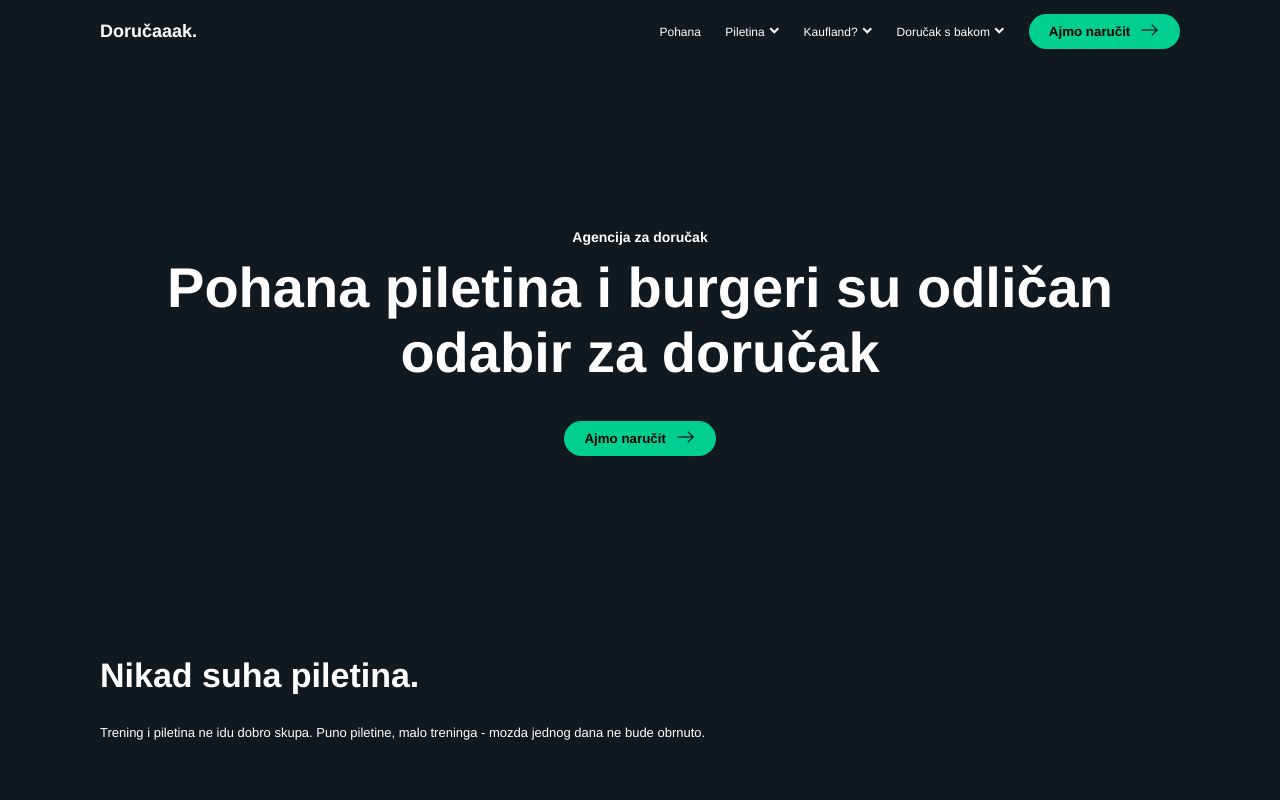
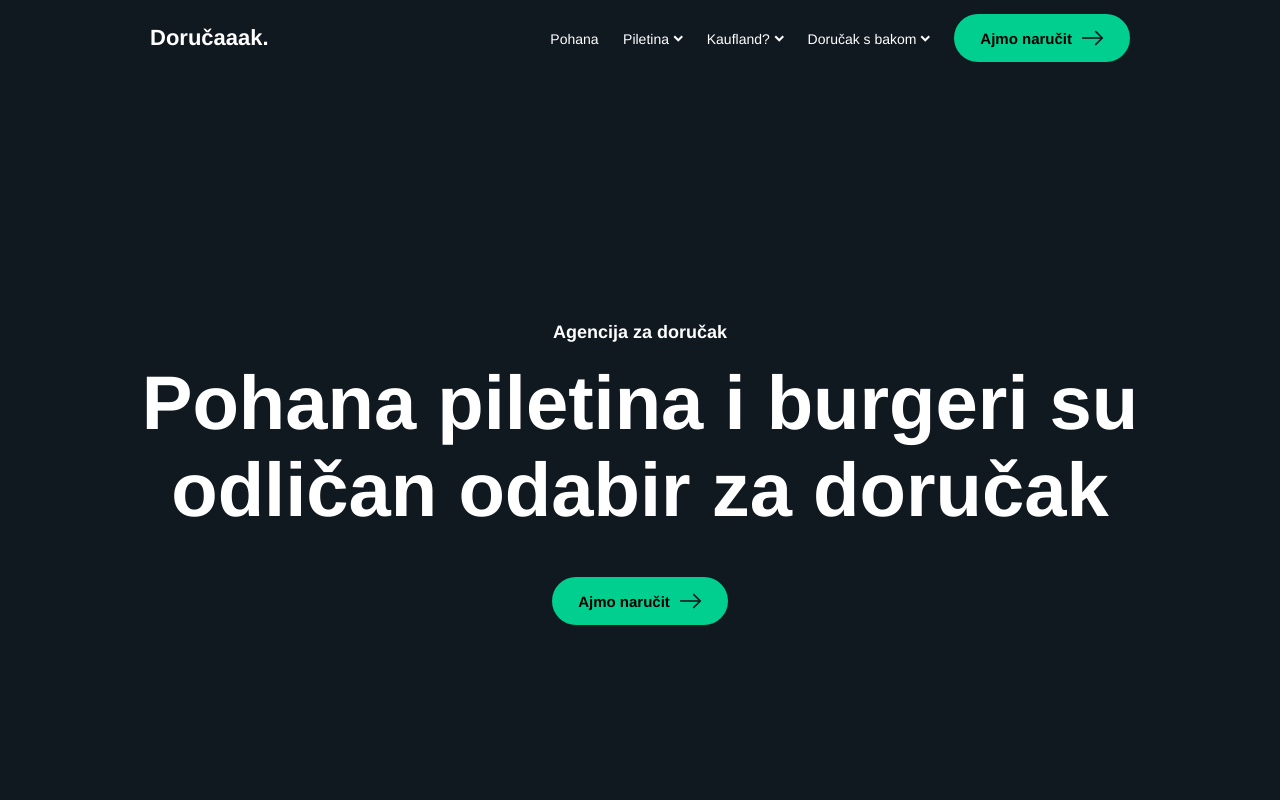
Before and after one commit to jmarsic/CSS-3-Breakfast, a plain HTML site: page index.html in a window 1280 px wide. Shown: the top 800 px of the page. Drawn offline with Linux system fonts and the light colour scheme.

Commit message:
fix nav chevron align and hero margines and add hover effect on button

```diff
--- a/index.html
+++ b/index.html
@@ -16,7 +16,8 @@
           <span class="nav__links__label">Pohana</span>
         </a>
         <a href class="nav__links-container">
-          <span class="nav__links__label">Piletina</span>
+          <span class="nav__links__label">
+            Piletina
             <img
               src="./assets/chevron-down.svg"
               alt=""
@@ -24,6 +25,7 @@
               width="10"
               class="nav__links__chevron"
             />
+          </span>
           <div class="nav__submenu">
             <a href>Proces pohanja</a>
             <a href>Majonez</a>
@@ -33,7 +35,8 @@
           </div>
         </a>
         <a href class="nav__links-container">
-          <span class="nav__links__label">Kaufland?</span>
+          <span class="nav__links__label">
+            Kaufland?
             <img
               src="./assets/chevron-down.svg"
               alt=""
@@ -41,9 +44,11 @@
               width="10"
               class="nav__links__chevron"
             />
+          </span>
         </a>
         <a href class="nav__links-container">
-          <span class="nav__links__label">Doručak s bakom</span>
+          <span class="nav__links__label">
+            Doručak s bakom
             <img
               src="./assets/chevron-down.svg"
               alt=""
@@ -51,16 +56,19 @@
               width="10"
               class="nav__links__chevron"
             />
+          </span>
         </a>
         <button class="nav__links__order-button">
-          <span class="nav__links__order-label">Ajmo naručit</span>
+          <span class="nav__links__order-label">
+            Ajmo naručit
             <img
               src="./assets/arrow-right.svg"
               alt=""
-            height="12"
-            width="20"
+              height="20"
+              width="22"
               class="nav__order-button__chevron-img"
             />
+          </span>
         </button>
       </div>
     </nav>
@@ -70,14 +78,16 @@
         Pohana piletina i burgeri su odličan odabir za doručak
       </h1>
       <button class="hero__order-button">
-        <span class="hero__order-label">Ajmo naručit</span>
+        <span class="hero__order-label">
+          Ajmo naručit
           <img
             src="./assets/arrow-right.svg"
             alt=""
-          height="12"
-          width="20"
+            height="20"
+            width="22"
             class="hero__order-button__chevron-img"
           />
+        </span>
       </button>
     </div>
     <div class="content">
--- a/style.css
+++ b/style.css
@@ -32,14 +32,14 @@ p {
   display: flex;
   justify-content: space-between;
   align-items: center;
-  margin-left: 100px;
-  margin-right: 100px;
+  margin-left: 150px;
+  margin-right: 150px;
   margin-top: 14px;
 }
 
 .nav__logo__label {
   color: #ffffff;
-  font-size: 18px;
+  font-size: 22px;
   font-weight: 600;
   transition: color 0.5 ease;
 }
@@ -63,9 +63,9 @@ p {
 }
 
 .nav__links__label {
-  font-size: 12px;
-  color: white;
-  transition: color;
+  font-size: 14px;
+  color: #ffffff;
+  transition: color 0.4s ease;
 }
 
 .nav__links__label:hover {
@@ -83,20 +83,27 @@ p {
 
 .nav__links__order-button {
   background-color: #00cf8f;
-  padding: 10px;
+  padding: 14px 16px;
   border: 0px;
   border-radius: 25px;
   cursor: pointer;
+  transition: background-color 0.4s ease;
+}
+
+.nav__links__order-button:hover {
+  background-color: #f09400;
 }
 
 .nav__links__order-label {
   padding-left: 10px;
-  margin-right: 6px;
-
-  font-weight: 600;
+  font-size: 15px;
+  font-weight: 700;
+  display: flex;
+  align-items: center;
 }
 
 .nav__order-button__chevron-img {
+  margin-left: 10px;
   margin-right: 10px;
 }
 
@@ -107,19 +114,19 @@ p {
 .hero-info {
   color: #ffffff;
   text-align: center;
-  font-size: 14px;
+  font-size: 18px;
   font-weight: 600;
-  margin-top: 180px;
-  margin-bottom: 10px;
+  margin-top: 260px;
+  margin-bottom: 16px;
 }
 
 .hero-heading {
   color: #ffffff;
   text-align: center;
-  font-size: 56px;
+  font-size: 76px;
   padding-left: 120px;
   padding-right: 120px;
-  margin-bottom: 36px
+  margin-bottom: 44px;
 }
 
 .hero__order-button {
@@ -127,25 +134,34 @@ p {
   margin-left: auto;
   margin-right: auto;
   background-color: #00cf8f;
-  padding: 10px;
+  padding: 14px 16px;
   border: 0;
   border-radius: 30px;
   cursor: pointer;
-  margin-bottom: 200px;
+  margin-bottom: 300px;
+  transition: background-color 0.4s ease;
+}
+
+.hero__order-button:hover {
+  background-color: #f09400;
 }
 
 .hero__order-label {
   padding-left: 10px;
-  margin-right: 6px;
-  font-weight: 600;
+  font-size: 15px;
+  font-weight: 700;
+  display: flex;
+  align-items: center;
 }
 
 .hero__order-button__chevron-img {
+  margin-left: 10px;
   margin-right: 10px;
 }
 
 .content {
-  margin-left: 100px
+  margin-left: 150px;
+  margin-right: 150px;
 }
 
 .content-heading {
```
Lines whose indentation alone changed are shown as unchanged.
